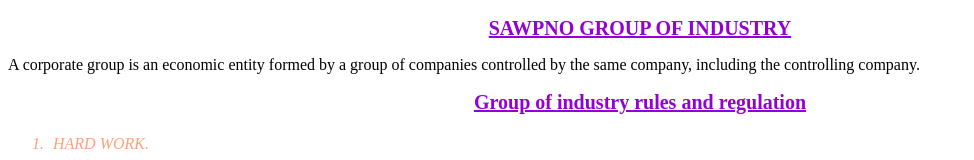
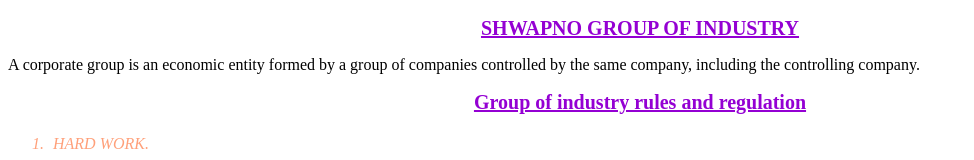
Before and after one commit to Muhammad-ArifulIslam/my-first-github-repo, a plain HTML site: page index.html in a window 1280 px wide. Shown: the top 160 px of the page, without its empty margins (0-974 px from the left). Drawn offline with Linux system fonts and the light colour scheme.

Commit message:
new text file

```diff
--- a/index.html
+++ b/index.html
@@ -10,7 +10,9 @@
 </head>
 <body>
     <div>
-    <h2 class="x">SAWPNO GROUP OF INDUSTRY</h2>
+    <h2 class="x">SHWAPNO GROUP OF INDUSTRY</h2>
+
+
     <P>A corporate group is an economic entity formed by a group of companies controlled by the same company, including the controlling company.
 
     </P>
```
